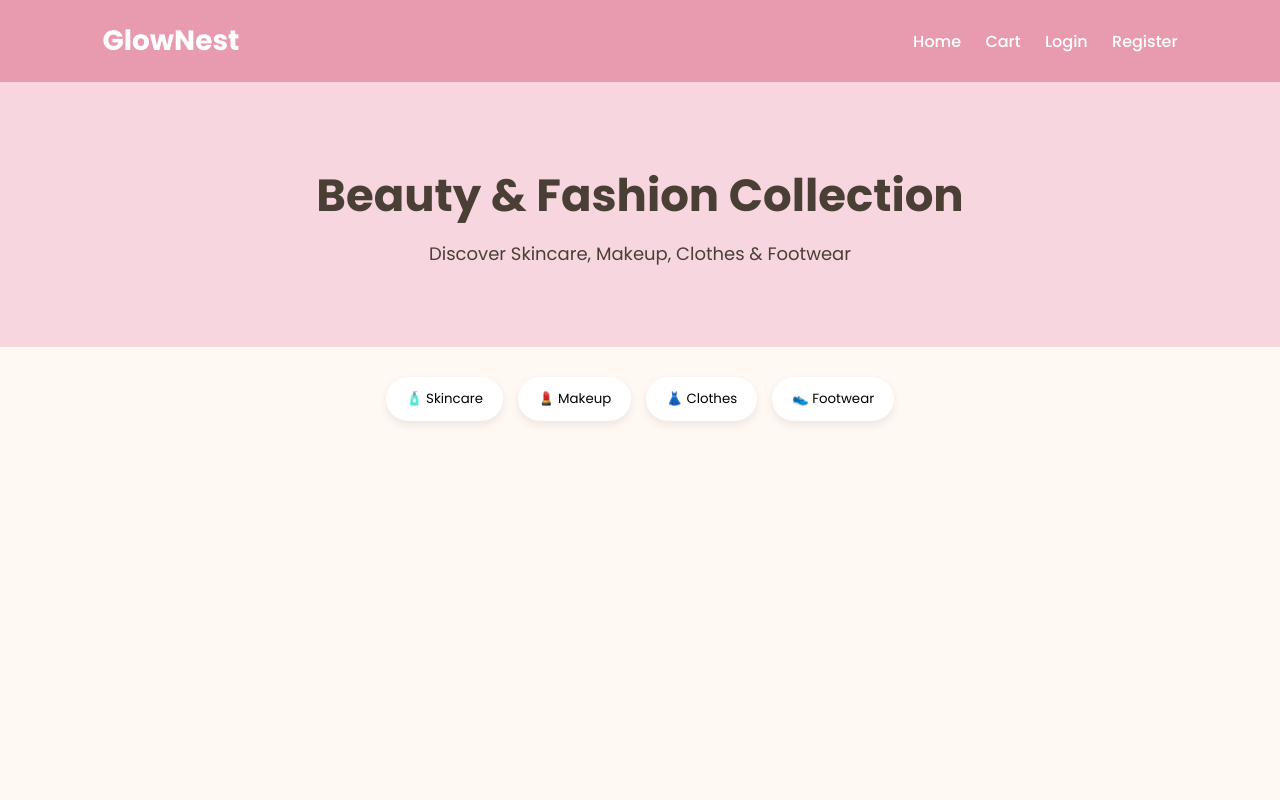
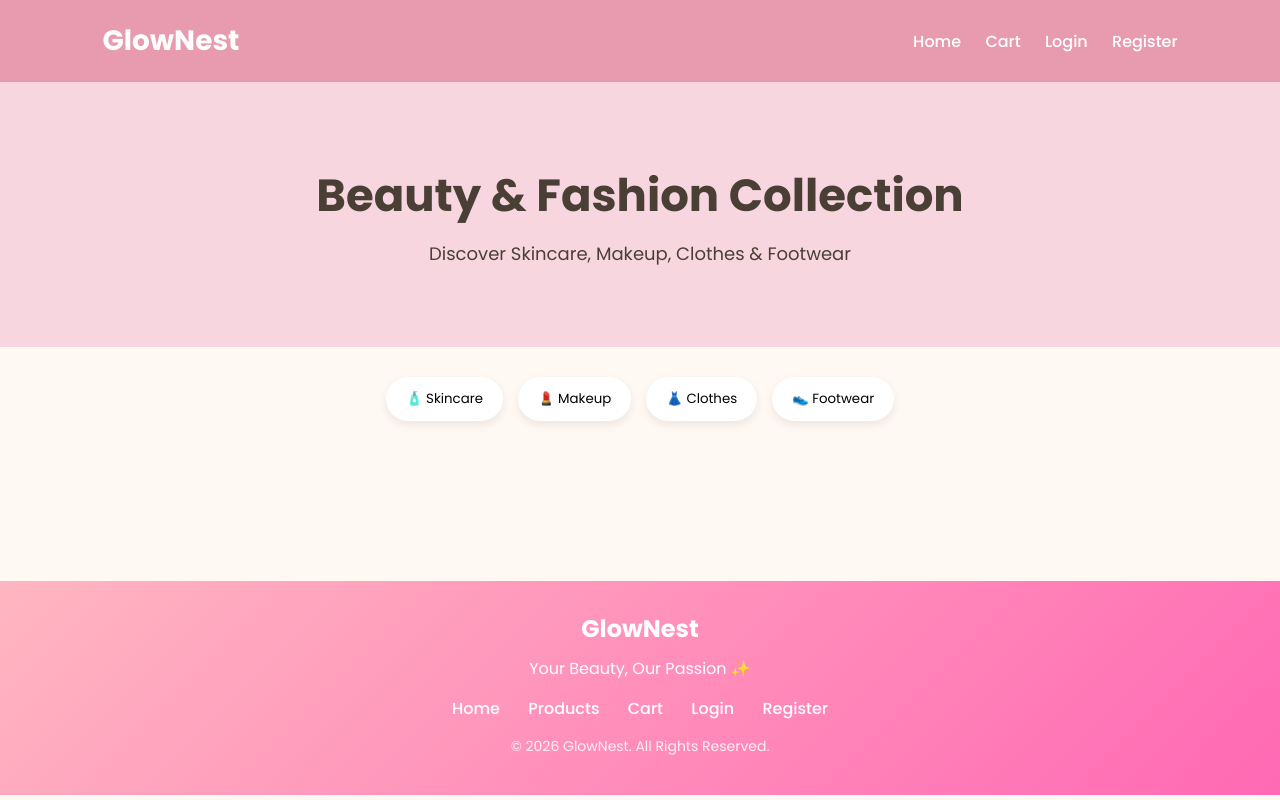
Before and after one commit to s2024266048-netizen/ecommerce-project, a plain HTML site: page frontend/INDEX.html in a window 1280 px wide. Drawn offline with Linux system fonts and the light colour scheme; no server answers.

Commit message:
first upload

```diff
--- a/frontend/INDEX.html
+++ b/frontend/INDEX.html
@@ -9,6 +9,7 @@
 
     <link href="https://fonts.googleapis.com/css2?family=Poppins:wght@300;400;500;600;700&display=swap" rel="stylesheet">
 </head>
+
 <body>
 
     <!-- Navbar -->
@@ -59,4 +60,27 @@
     <script src="js/app.js"></script>
 
 </body>
+<footer class="footer">
+
+    <div class="footer-content">
+
+        <h3>GlowNest</h3>
+
+        <p>Your Beauty, Our Passion ✨</p>
+
+        <div class="footer-links">
+            <a href="index.html">Home</a>
+            <a href="products.html">Products</a>
+            <a href="cart.html">Cart</a>
+            <a href="login.html">Login</a>
+            <a href="register.html">Register</a>
+        </div>
+
+        <p class="copyright">
+            © 2026 GlowNest. All Rights Reserved.
+        </p>
+
+    </div>
+
+</footer>
 </html>
--- a/frontend/css/style.css
+++ b/frontend/css/style.css
@@ -562,3 +562,40 @@ background:#C86A85;
 .cart-info button:hover{
     opacity: 0.9;
 }
+.footer{
+    background: linear-gradient(135deg, #ffb6c1, #ff69b4);
+    color: white;
+    text-align: center;
+    padding: 30px 20px;
+    margin-top: 50px;
+}
+
+.footer h3{
+    margin-bottom: 10px;
+    font-size: 24px;
+}
+
+.footer p{
+    margin: 8px 0;
+}
+
+.footer-links{
+    margin: 15px 0;
+}
+
+.footer-links a{
+    color: white;
+    text-decoration: none;
+    margin: 0 12px;
+    font-weight: 500;
+}
+
+.footer-links a:hover{
+    color: #fff0f5;
+}
+
+.copyright{
+    margin-top: 15px;
+    font-size: 14px;
+    color: #fff0f5;
+}
```
Also changed, not shown: frontend/cart.html (+23 -0 lines), frontend/checkout.html (+23 -0 lines), frontend/login.html (+23 -0 lines), frontend/order-success.html (renamed from frontend/ordersuccess.html, +23 -0 lines), frontend/products.html (+24 -0 lines).
